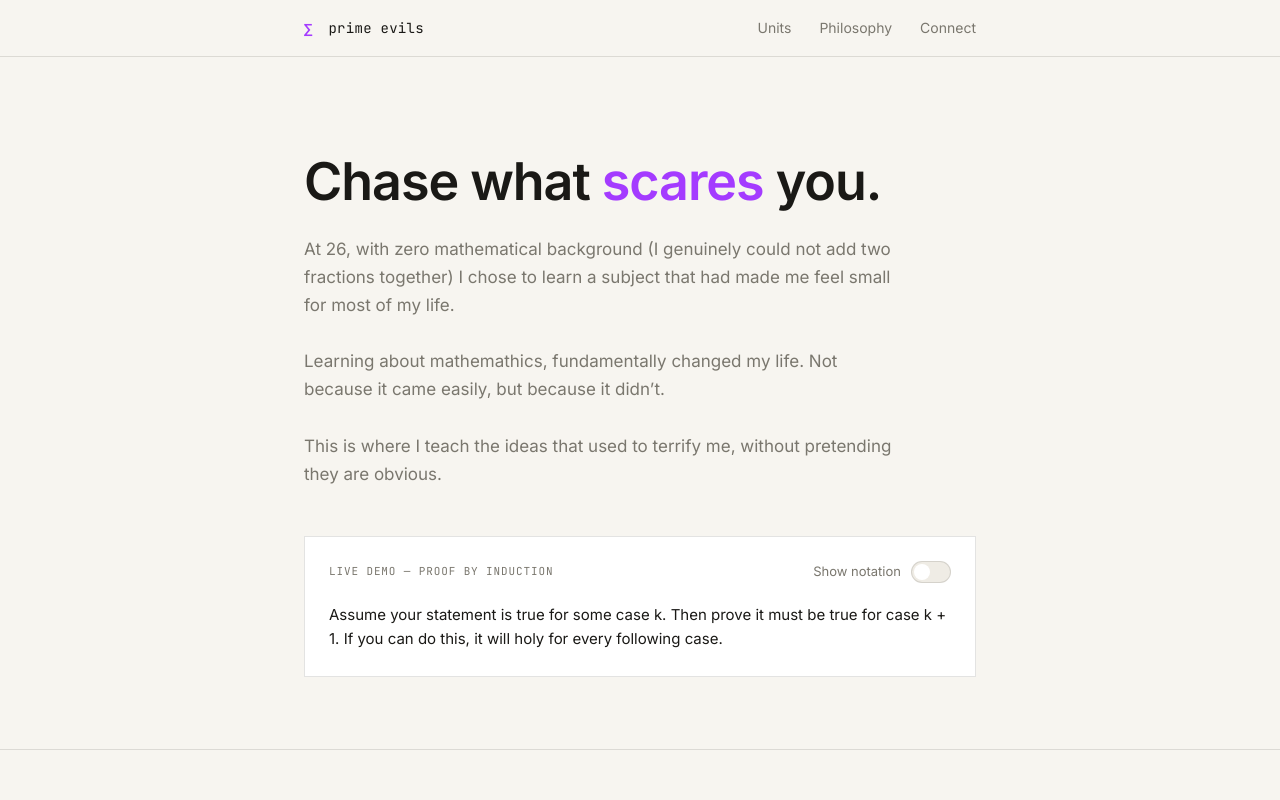
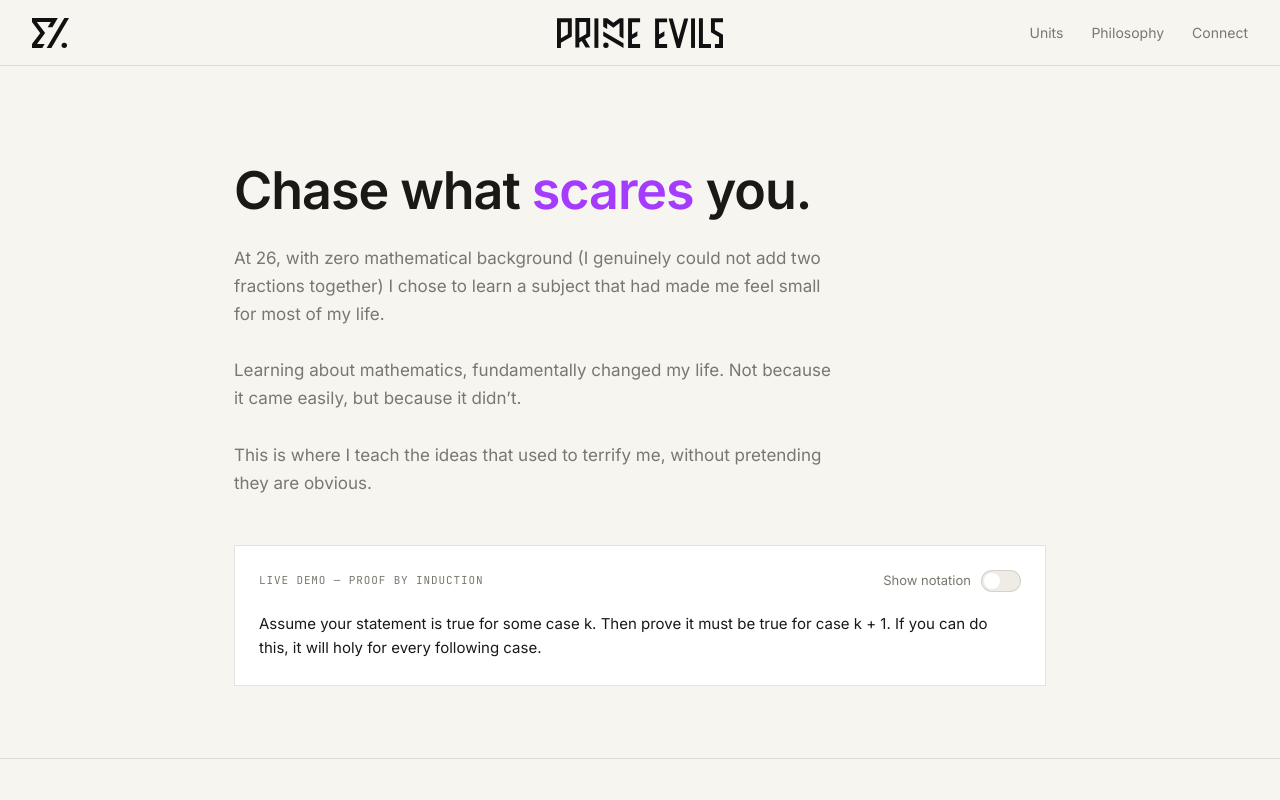
Before and after one commit to sophiaverhoeff/primeevils, an Astro site: page / in a window 1280 px wide. Shown: the top 800 px of the page. Built offline with nearby package versions, Linux system fonts and the light colour scheme; Astro itself is replaced by a stand-in of ours.

Commit message:
added custom logo and favicon

```diff
--- a/src/pages/index.astro
+++ b/src/pages/index.astro
@@ -8,6 +8,7 @@ import "../styles/global.css";
     <meta charset="UTF-8" />
     <meta name="viewport" content="width=device-width, initial-scale=1.0" />
     <title>Prime Evils — Chase what scares you</title>
+    <link rel="icon" type="image/svg+xml" href="/images/logo-mark.svg" />
     <link rel="preconnect" href="https://fonts.googleapis.com" />
     <link rel="preconnect" href="https://fonts.gstatic.com" crossorigin />
     <link
@@ -19,9 +20,15 @@ import "../styles/global.css";
     <!-- NAV -->
     <nav id="nav">
       <div class="nav-inner">
-        <a href="/" class="logo">
-          <span class="logo-sigma">∑</span>
-          <span class="logo-text">prime evils</span>
+        <a href="/" class="logo-mark-link">
+          <img class="logo-mark" src="/images/logo-mark.svg" alt="logo mark" />
+        </a>
+        <a href="/" class="logo-nav-link">
+          <img
+            class="logo-text"
+            src="/images/logo-horizontal.svg"
+            alt="Prime Evils"
+          />
         </a>
         <ul class="nav-links">
           <li><a href="#units">Units</a></li>
@@ -42,8 +49,8 @@ import "../styles/global.css";
           two fractions together) I chose to learn a subject that had made me
           feel small for most of my life.
           <br /><br />
-          Learning about mathemathics, fundamentally changed my life. Not because
-          it came easily, but because it didn’t.
+          Learning about mathematics, fundamentally changed my life. Not because it
+          came easily, but because it didn’t.
           <br /><br />
           This is where I teach the ideas that used to terrify me, without pretending
           they are obvious.
--- a/src/styles/global.css
+++ b/src/styles/global.css
@@ -10,7 +10,7 @@
   --blue: #2965ff;
   --danger: #ea531f;
   --border: rgba(26, 25, 22, 0.12);
-  --max: 720px;
+  --max: 860px;
 }
 
 html { scroll-behavior: smooth; }
@@ -46,36 +46,41 @@ nav.scrolled {
   -webkit-backdrop-filter: blur(8px);
 }
 .nav-inner {
-  max-width: var(--max);
-  margin: 0 auto;
-  padding: 0 24px;
-  height: 56px;
+  max-width: 100%;
+  padding: 0 32px;
+  height: 65px;
+  display: grid;
+  grid-template-columns: 1fr auto 1fr;
+  align-items: center;
+}
+
+.nav-inner .logo-mark-link {
+  grid-column: 1;
+  justify-self: start;
   display: flex;
   align-items: center;
-  justify-content: space-between;
 }
-.logo {
+
+.nav-inner .logo-nav-link {
+  grid-column: 2;
+  justify-self: center;
   display: flex;
   align-items: center;
-  gap: 6px;
-  text-decoration: none;
-  color: var(--text);
 }
-.logo-sigma {
-  font-size: 14px;
-  color: var(--accent);
-  font-family: 'JetBrains Mono', monospace;
-  font-weight: 900;
-  line-height: 1;
+
+.nav-inner .nav-links {
+  grid-column: 3;
+  justify-self: end;
+}
+
+.logo-text, .logo-mark {
+  height: 30px;
+}
+
+.logo-mark {
   margin-right: 10px;
 }
-.logo-text {
-  font-family: 'JetBrains Mono', monospace;
-  font-size: 14px;
-  font-weight: 400;
-  letter-spacing: 0.02em;
-  color: var(--text);
-}
+
 .nav-links {
   display: flex;
   align-items: center;
```
Also changed, not shown: public/images/logo-horizontal.svg (added), public/images/logo-mark.svg (added).
